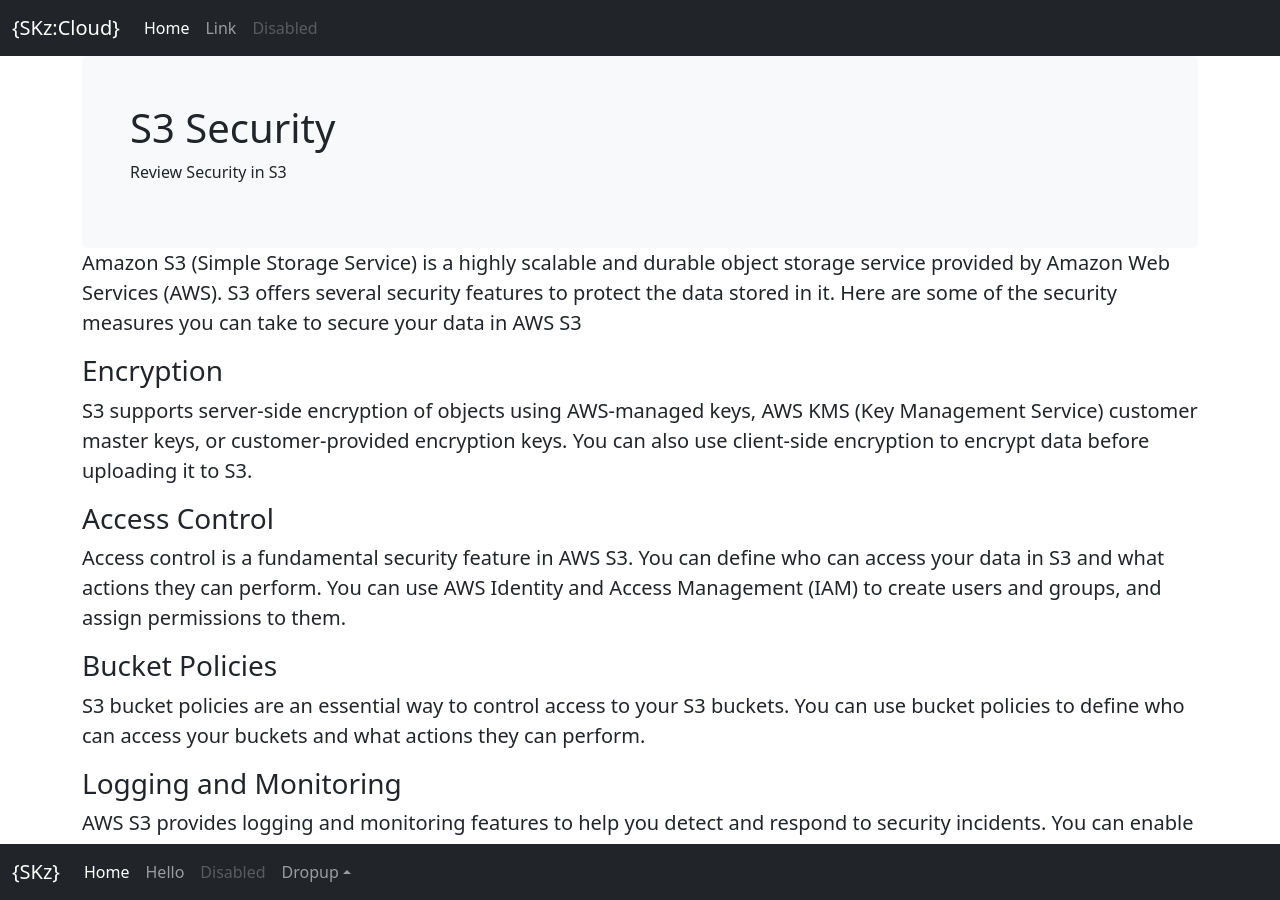
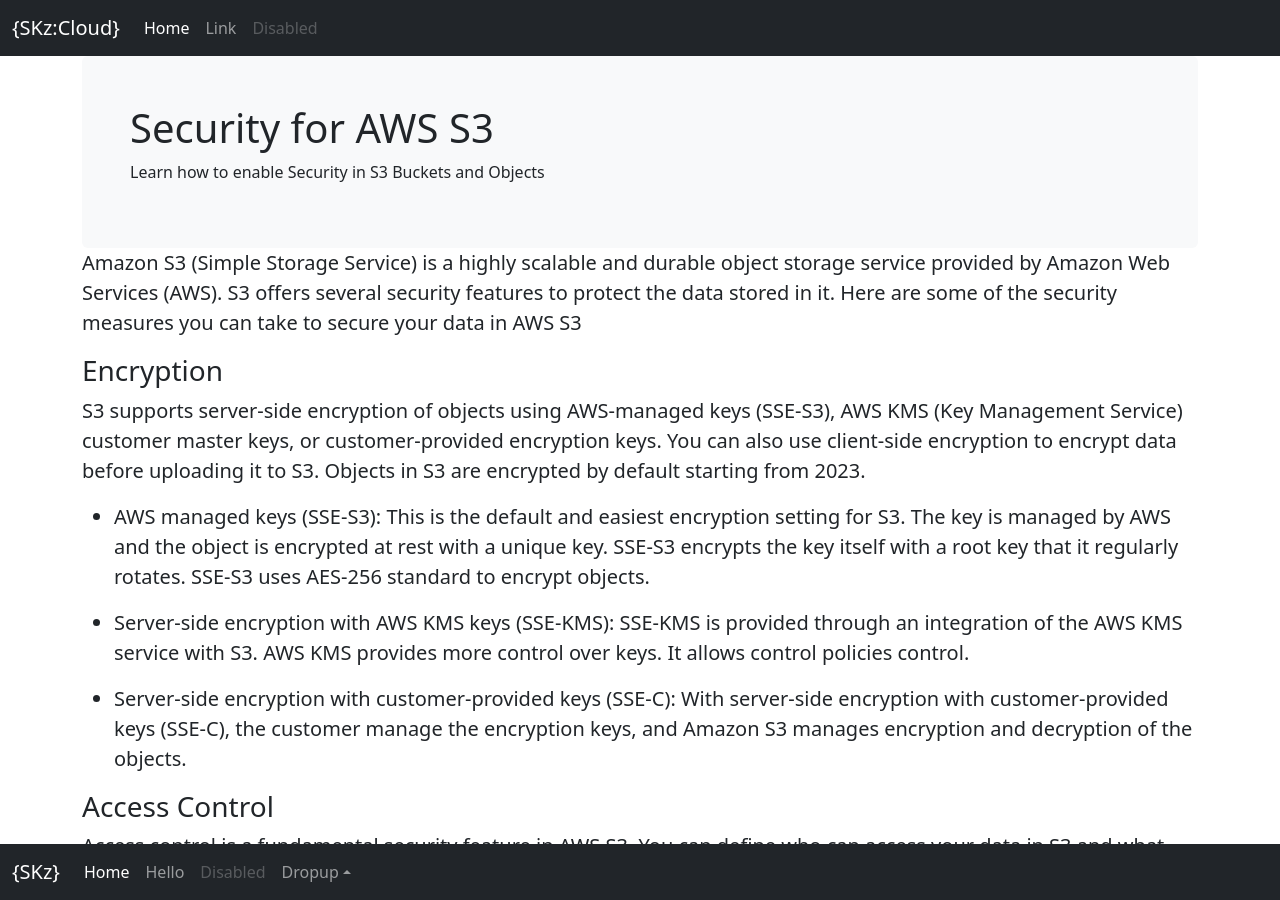
Before and after one commit to s-kazi/s-kazi.github.io, a Jekyll site: the page built from aws/s3/security.markdown, in a window 1280 px wide and 900 px high. Built offline with Jekyll 4.4.1, drawn with Linux system fonts in a browser that asks for light colours; nearby versions of some CDN libraries; some of the changed text lies outside the part shown.

Commit message:
Update security.markdown

```diff
--- a/aws/s3/security.markdown
+++ b/aws/s3/security.markdown
@@ -1,7 +1,7 @@
 ---
 layout: post
-title: S3 Security
-subtitle: Review Security in S3
+title: Security for AWS S3
+subtitle: Learn how to enable Security in S3 Buckets and Objects
 permalink: /aws-s3-security/
 ---
 
@@ -9,7 +9,13 @@ Amazon S3 (Simple Storage Service) is a highly scalable and durable object stora
 
 ### Encryption
 
-S3 supports server-side encryption of objects using AWS-managed keys, AWS KMS (Key Management Service) customer master keys, or customer-provided encryption keys. You can also use client-side encryption to encrypt data before uploading it to S3.
+S3 supports server-side encryption of objects using AWS-managed keys (SSE-S3), AWS KMS (Key Management Service) customer master keys, or customer-provided encryption keys. You can also use client-side encryption to encrypt data before uploading it to S3. Objects in S3 are encrypted by default starting from 2023.
+
+- AWS managed keys (SSE-S3): This is the default and easiest encryption setting for S3. The key is managed by AWS and the object is encrypted at rest with a unique key. SSE-S3 encrypts the key itself with a root key that it regularly rotates. SSE-S3 uses AES-256 standard to encrypt objects.
+
+- Server-side encryption with AWS KMS keys (SSE-KMS): SSE-KMS is provided through an integration of the AWS KMS service with S3. AWS KMS provides more control over keys. It allows control policies control.
+
+- Server-side encryption with customer-provided keys (SSE-C): With server-side encryption with customer-provided keys (SSE-C), the customer manage the encryption keys, and Amazon S3 manages encryption and decryption of the objects.
 
 ### Access Control
 
@@ -41,6 +47,10 @@ Secure transfer in AWS S3 refers to the process of securely transferring data be
 
 Public Access can be disabled for existing and new buckets in S3. This makes sure that there is no public access. Recently, AWS has enabled this option by default and all new S3 buckets will have public access disabled. This option is powerful and overrides other permissions that allow public access to the bucket.
 
+There are multiple options for Block Public Access.
+- Block Public Access settings for *S3 buckets*: This feature enables a set of S3 bucket settings that block public access to the bucket and its objects.
+- Block Public Access settings for *AWS accounts*: This feature enables a set of AWS account settings that block public access to all S3 buckets and objects in the account. This feature ensures that your S3 resources are not inadvertently made public due to misconfigured access policies.
+
 ### Object Lock
 
 S3 Object Lock feature allows storing objects in write-once-read-many (WORM) model. This prevents accidental deletion or modification of objects and ensures that objects remain immutable for a specified retention period.
```
Also changed, not shown: other parts of aws/s3/security.markdown (+2 -0 lines).
